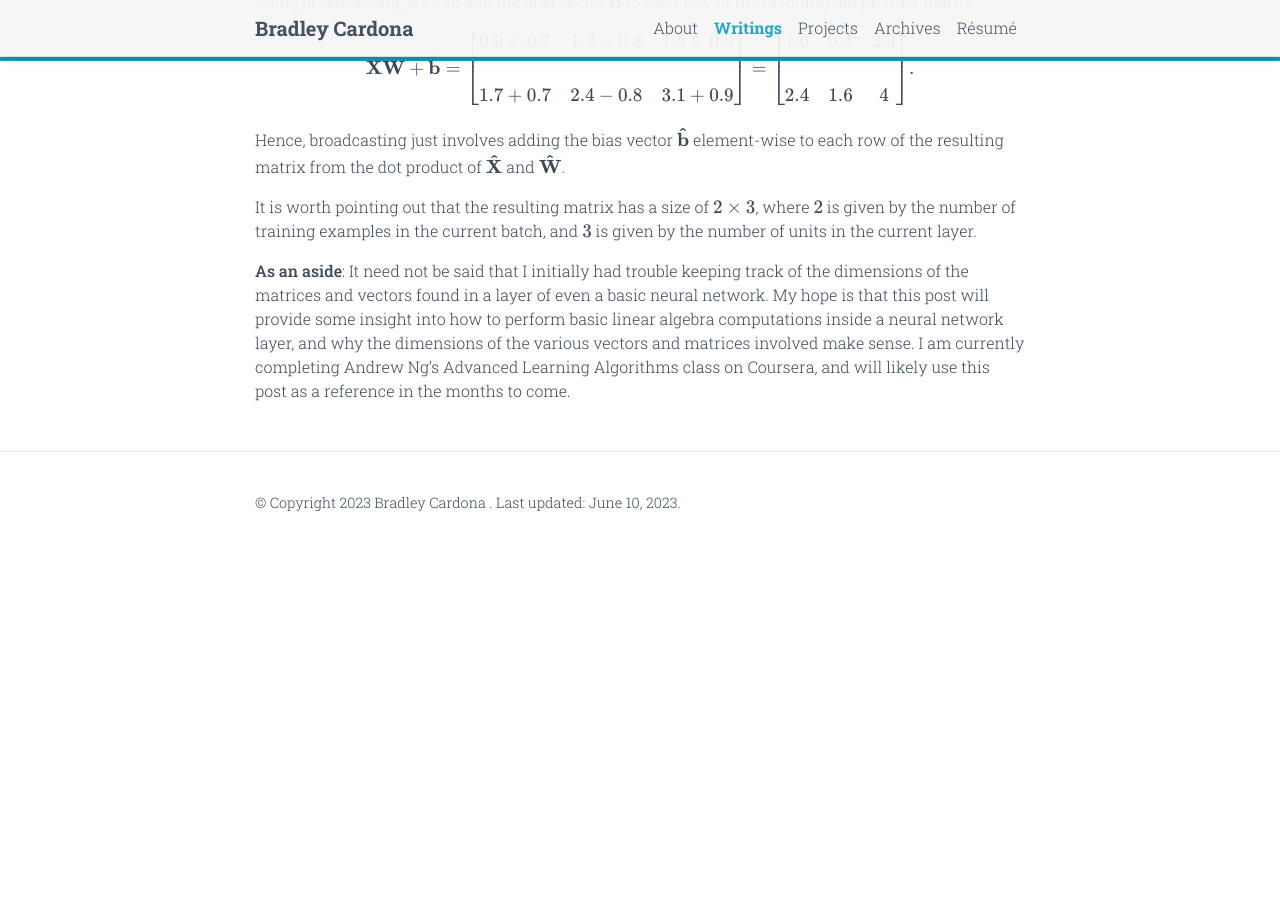
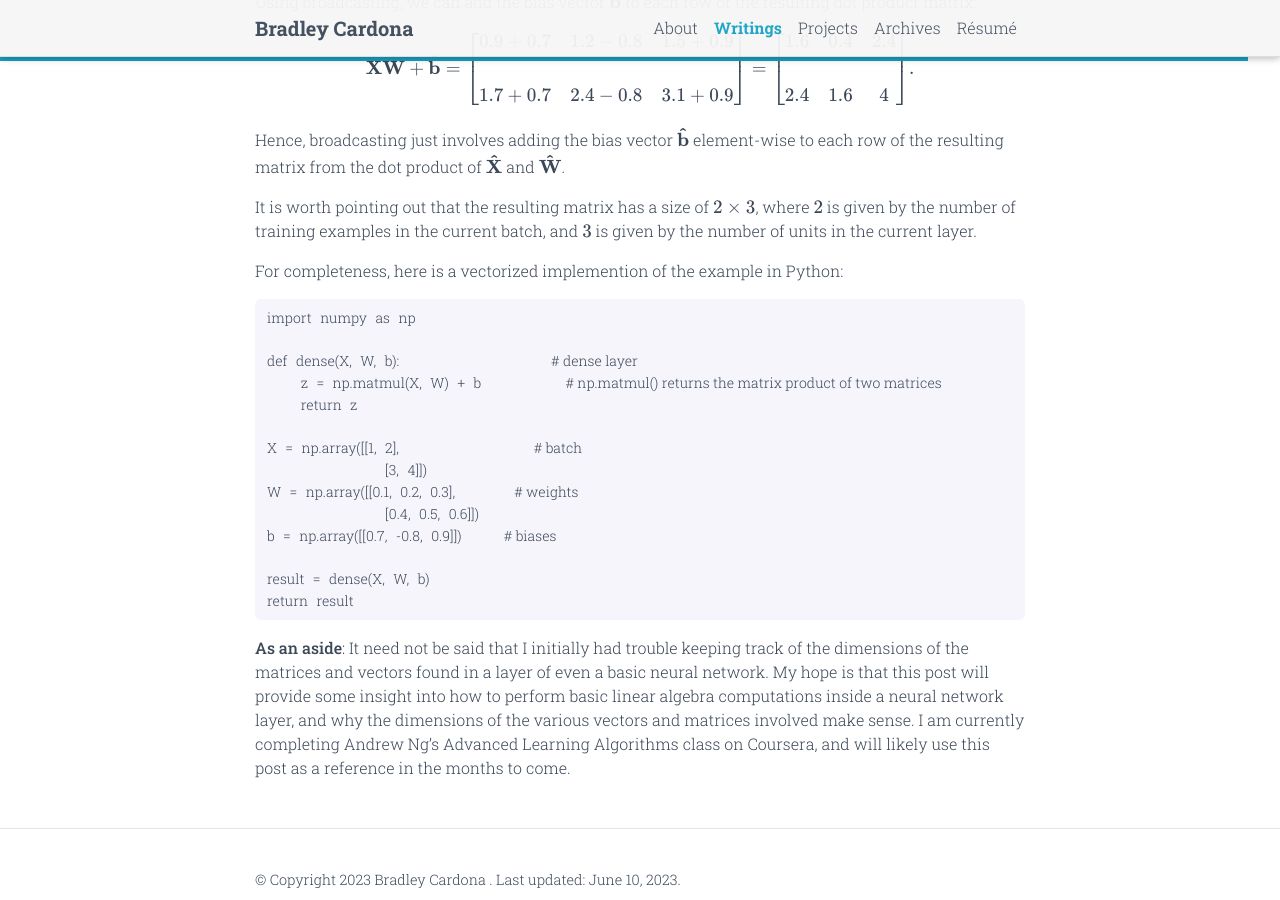
Before and after one commit to BMCARDONA/bmcardona.github.io, a Jekyll site: the page built from _posts/2023-06-09-vectors-and-matrices.md, in a window 1280 px wide and 900 px high, scrolled down 1211 px. Built offline with Jekyll 4.4.1, drawn with Linux system fonts in a browser that asks for light colours; comment, search, counter and statistics services are not loaded; a style sheet for code colours, icons or effects is not loaded; before the commit the page ends 1765 px from its top, so only the background shows below that.

Commit message:
add Python code

````diff
--- a/_posts/2023-06-09-vectors-and-matrices.md
+++ b/_posts/2023-06-09-vectors-and-matrices.md
@@ -68,5 +68,23 @@ Hence, broadcasting just involves adding the bias vector $$\mathbf{\hat{b}}$$ el
 
 It is worth pointing out that the resulting matrix has a size of $$2 \times 3$$, where $$2$$ is given by the number of training examples in the current batch, and $$3$$ is given by the number of units in the current layer.
 
+For completeness, here is a vectorized implemention of the example in Python:
+```python
+import numpy as np
+
+def dense(X, W, b):                  # dense layer
+    z = np.matmul(X, W) + b          # np.matmul() returns the matrix product of two matrices
+    return z
+
+X = np.array([[1, 2],                # batch
+              [3, 4]])
+W = np.array([[0.1, 0.2, 0.3],       # weights
+              [0.4, 0.5, 0.6]])
+b = np.array([[0.7, -0.8, 0.9]])     # biases
+
+result = dense(X, W, b)
+return result
+```
+
 **As an aside**:
 It need not be said that I initially had trouble keeping track of the dimensions of the matrices and vectors found in a layer of even a basic neural network. My hope is that this post will provide some insight into how to perform basic linear algebra computations inside a neural network layer, and why the dimensions of the various vectors and matrices involved make sense. I am currently completing Andrew Ng's Advanced Learning Algorithms class on Coursera, and will likely use this post as a reference in the months to come.
````
